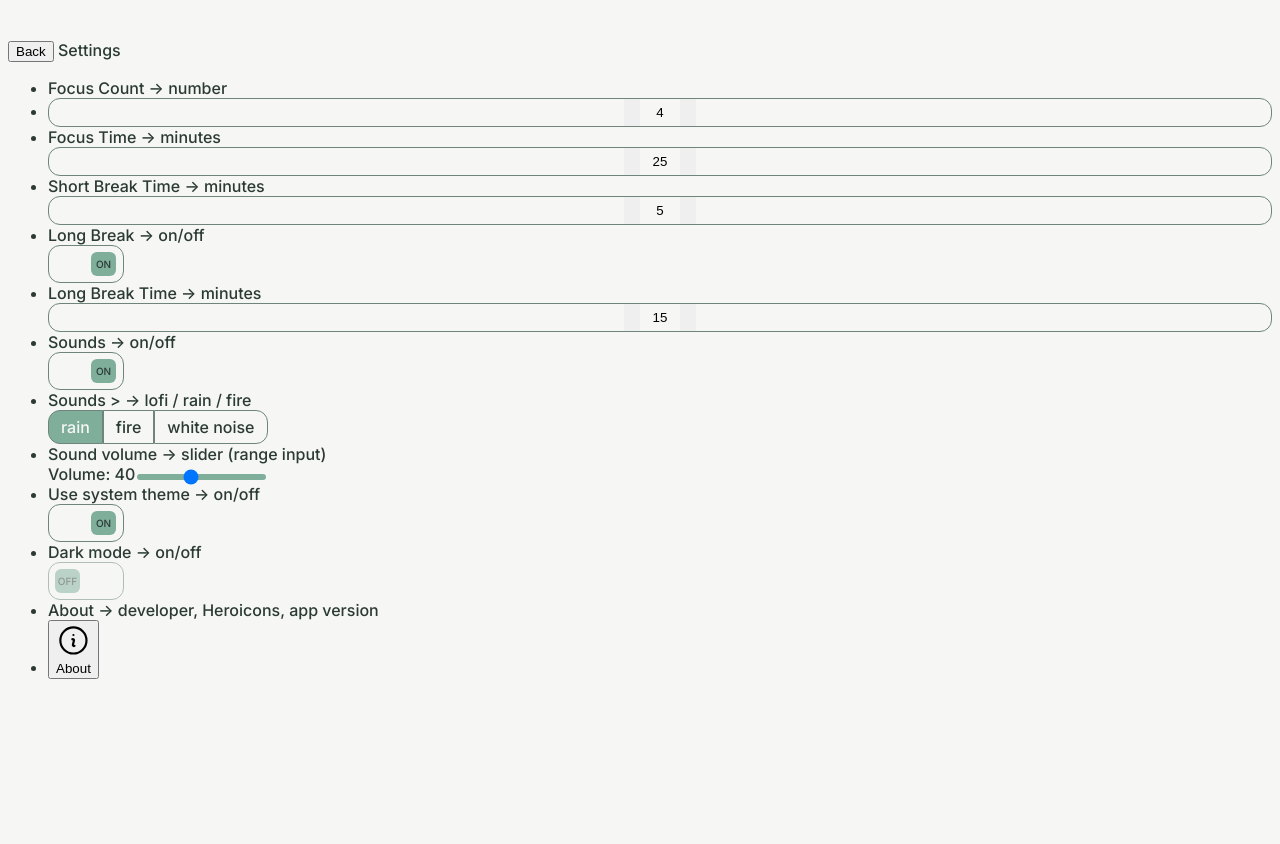
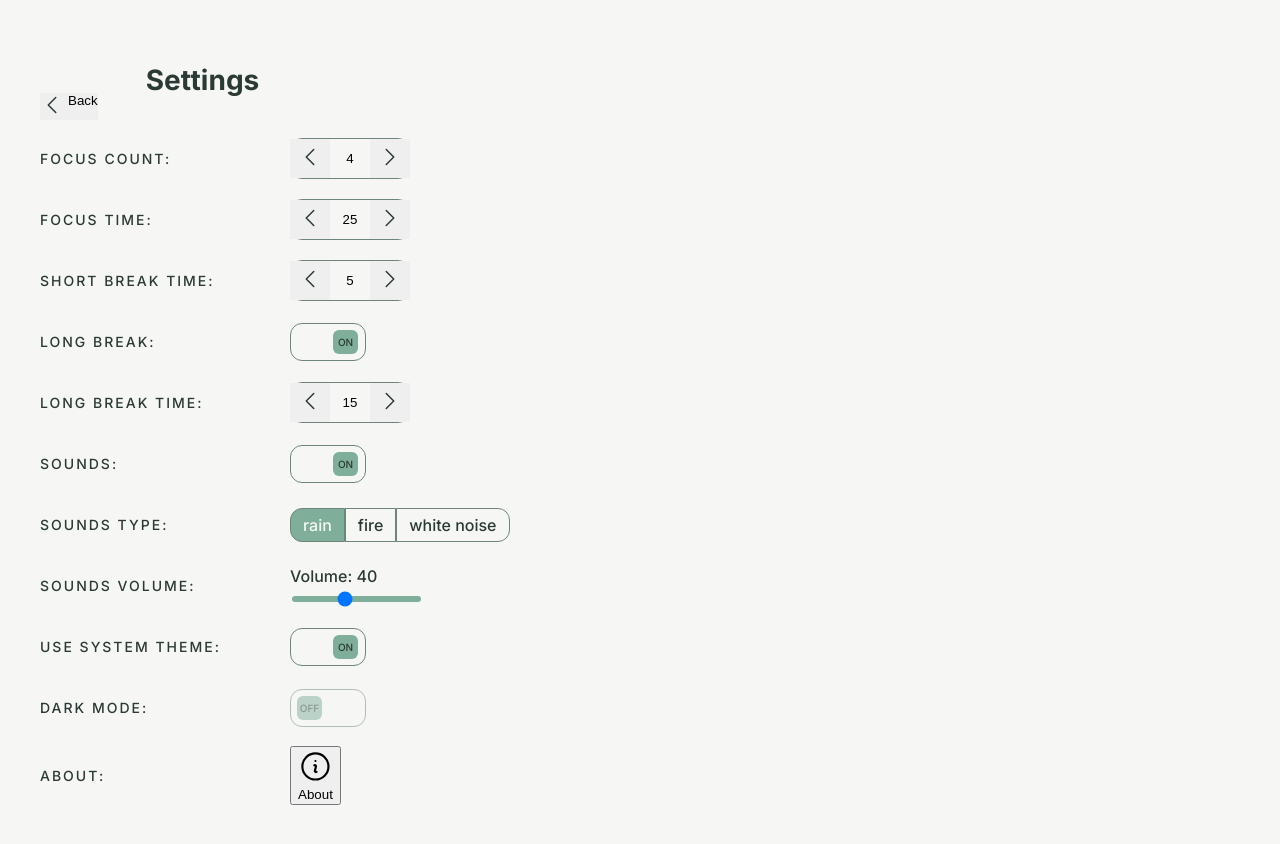
Before and after one commit to lelamanolio/frogodoro, a Vue app: page / in a window 1280 px wide. Both pictures are taken after a click on the item "SETTINGS". Shown: the top 844 px of the page. Before the commit the page ends 816 px from the top, so only its background shows below. Built offline with nearby package versions, Linux system fonts and the light colour scheme; the HTML template or start-up script is replaced by a standard one.

Commit message:
💄 first revision of settings view

```diff
--- a/src/App.vue
+++ b/src/App.vue
@@ -43,6 +43,8 @@ onBeforeMount(() => {
   flex-grow: 1;
   padding-bottom: 80px;
   padding-top: 32px;
+  padding-left: 32px;
+  padding-right: 32px;
 }
 
 .c-icon {
--- a/src/components/SettingsView.vue
+++ b/src/components/SettingsView.vue
@@ -1,76 +1,124 @@
 <template>
   <section class="c-settings">
-    <button @click="emit('back', 'timer')">Back</button>
+    <header class="c-settings__header">
+      <button class="c-settings__back" @click="emit('back', 'timer')">
+        <ChevronLIcon :color="`var(--text)`" />
+        <span>Back</span>
+      </button>
+      <h1 class="c-settings__title">
         Settings
-    <ul>
-      <li>Focus Count -> number</li>
-      <li>
+      </h1>
+    </header>
+
+    <div class="c-settings__form">
+      <div class="c-settings__item">
+        <p class="c-settings__label">Focus Count:</p>
+        <div class="c-settings__input">
           <InputNumber
             :number="settings.focusCount"
             :step="1"
             @number-change="(val) => settingsStore.updateSettings('focusCount', val)"
           />
-      </li>
-      <li>Focus Time -> minutes</li>
+        </div>
+      </div>
+      <div class="c-settings__item">
+        <p class="c-settings__label">Focus Time:</p>
+        <div class="c-settings__input">
           <InputNumber
             :number="settings.focusTime"
             :step="5"
             @number-change="(val) => settingsStore.updateSettings('focusTime', val)"
           />
-      <li>Short Break Time -> minutes</li>
+        </div>
+      </div>
+      <div class="c-settings__item">
+        <p class="c-settings__label">Short Break Time:</p>
+        <div class="c-settings__input">
           <InputNumber
             :number="settings.shortBreakTime"
             :step="5"
             @number-change="(val) => settingsStore.updateSettings('shortBreakTime', val)"
           />
-      <li>Long Break -> on/off</li>
+        </div>
+      </div>
+      <div class="c-settings__item">
+        <p class="c-settings__label">Long Break:</p>
+        <div class="c-settings__input">
           <ToggleSwitch
             :value="settings.longBreak"
             @toggle-change="(val) => settingsStore.updateSettings('longBreak', val)"
           />
-      <li>Long Break Time -> minutes</li>
+        </div>
+      </div>
+      <div class="c-settings__item">
+        <p class="c-settings__label">Long Break Time:</p>
+        <div class="c-settings__input">
           <InputNumber
             :class="settings.longBreak === false ? 'c-number--disabled' : ''"
             :number="settings.longBreakTime"
             :step="5"
             @number-change="(val) => settingsStore.updateSettings('longBreakTime', val)"
           />
-      <li>Sounds -> on/off</li>
+        </div>
+      </div>
+      <div class="c-settings__item">
+        <p class="c-settings__label">Sounds:</p>
+        <div class="c-settings__input">
           <ToggleSwitch
             :value="settings.sounds"
             @toggle-change="(val) => settingsStore.updateSettings('sounds', val)"
           />
-      <li>Sounds > -> lofi / rain / fire</li>
+        </div>
+      </div>
+      <div class="c-settings__item">
+        <p class="c-settings__label">Sounds Type:</p>
+        <div class="c-settings__input c-settings__input--group">
           <ButtonGroup
             :group="'sounds'"
             :buttons="['rain', 'fire', 'white noise']"
             @sound-change="(val) => settingsStore.updateSettings('soundType', val)"
             :value="settings.soundType"
           />
-      <li>Sound volume -> slider (range input)</li>
+        </div>
+      </div>
+      <div class="c-settings__item">
+        <p class="c-settings__label">Sounds Volume:</p>
+        <div class="c-settings__input">
           <VolumeSlider
             :value="settings.volume"
             @volume-change="(val) => settingsStore.updateSettings('volume', val)"
           />
-      <li>Use system theme -> on/off</li>
+        </div>
+      </div>
+      <div class="c-settings__item">
+        <p class="c-settings__label">Use System Theme:</p>
+        <div class="c-settings__input">
           <ToggleSwitch
             :value="settings.useSystemTheme"
             @toggle-change="(val) => settingsStore.updateSettings('useSystemTheme', val)"
           />
-      <li>Dark mode -> on/off</li>
+        </div>
+      </div>
+      <div class="c-settings__item">
+        <p class="c-settings__label">Dark Mode:</p>
+        <div class="c-settings__input">
           <ToggleSwitch
             :class="settings.useSystemTheme === true ? 'c-toggle--disabled' : ''"
             :value="settings.darkMode"
             @toggle-change="(val) => settingsStore.updateSettings('darkMode', val)"
           />
-      <li>About -> developer, Heroicons, app version</li>
-      <li>
+        </div>
+      </div>
+      <div class="c-settings__item">
+        <p class="c-settings__label">About:</p>
+        <div class="c-settings__input">
           <button class="c-settings__about" @click="modalShown = true">
             <InfoIcon />
             <span>About</span>
           </button>
-      </li>
-    </ul>
+        </div>
+      </div>
+    </div>
   </section>
 
   <div class="c-modal" :class="{ 'c-modal--show' : modalShown }">
@@ -90,6 +138,7 @@ import ToggleSwitch from './form/ToggleSwitch.vue'
 import VolumeSlider from './form/VolumeSlider.vue'
 import InfoIcon from './icons/InfoIcon.vue'
 import CloseIcon from './icons/CloseIcon.vue'
+import ChevronLIcon from './icons/ChevronLIcon.vue'
 
 const emit = defineEmits(['back']);
 
@@ -107,6 +156,51 @@ onBeforeMount(() => {
 </script>
 
 <style lang="scss">
+.c-settings__header {
+  display: flex;
+  gap: 48px;
+  align-items: flex-end;
+  margin-bottom: 16px;
+}
+
+.c-settings__back {
+  cursor: pointer;
+  display: flex;
+  border: 0;
+  padding: 0;
+  gap: 4px;
+}
+
+.c-settings__title {
+  font-size: 28px;
+}
+
+.c-settings__form {
+  display: flex;
+  flex-direction: column;
+  gap: 16px;
+}
+
+.c-settings__item {
+  display: grid;
+  grid-template-columns: 250px 1fr;
+  align-items: center;
+}
+
+.c-settings__label {
+  text-transform: uppercase;
+  font-size: 14px;
+  letter-spacing: 2px;
+}
+
+.c-settings__input {
+  max-width: 120px;
+}
+
+.c-settings__input--group {
+  max-width: 300px;
+}
+
 .c-settings__about {
   cursor: pointer;
 }
--- a/src/components/icons/ChevronLIcon.vue
+++ b/src/components/icons/ChevronLIcon.vue
@@ -1,15 +1,17 @@
 <template>
+  <div class="c-icon c-icon--chevronl">
     <svg
       xmlns="http://www.w3.org/2000/svg"
       fill="none"
       viewBox="0 0 24 24"
       stroke-width="1.5"
       stroke="currentColor"
-    class="c-icon c-icon--chevronl"
+      class="c-icon__svg"
       :style="cssProps"
     >
       <path stroke-linecap="round" stroke-linejoin="round" d="M15.75 19.5 8.25 12l7.5-7.5" />
     </svg>
+  </div>
 </template>
 
 <script setup>
--- a/src/components/icons/ChevronRIcon.vue
+++ b/src/components/icons/ChevronRIcon.vue
@@ -1,15 +1,17 @@
 <template>
+  <div class="c-icon c-icon--chevronr">
     <svg
       xmlns="http://www.w3.org/2000/svg"
       fill="none"
       viewBox="0 0 24 24"
       stroke-width="1.5"
       stroke="currentColor"
-    class="c-icon c-icon--chevronr"
+      class="c-icon__svg"
       :style="cssProps"
     >
       <path stroke-linecap="round" stroke-linejoin="round" d="m8.25 4.5 7.5 7.5-7.5 7.5" />
     </svg>
+  </div>
 </template>
 
 <script setup>
```
Lines whose indentation alone changed are shown as unchanged.
